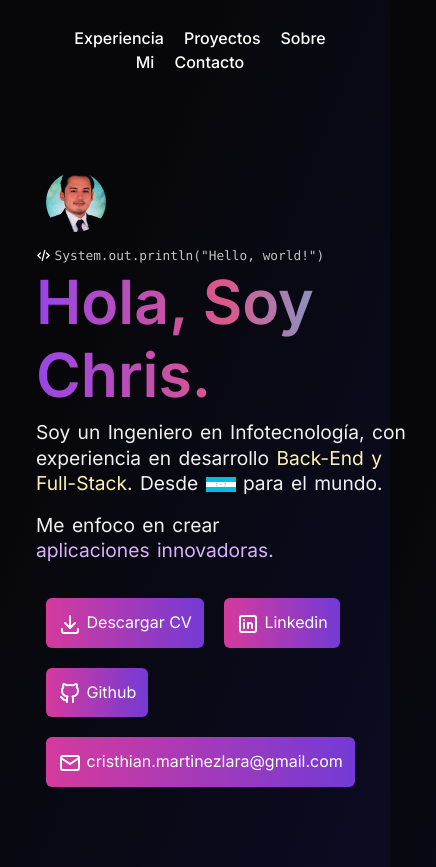
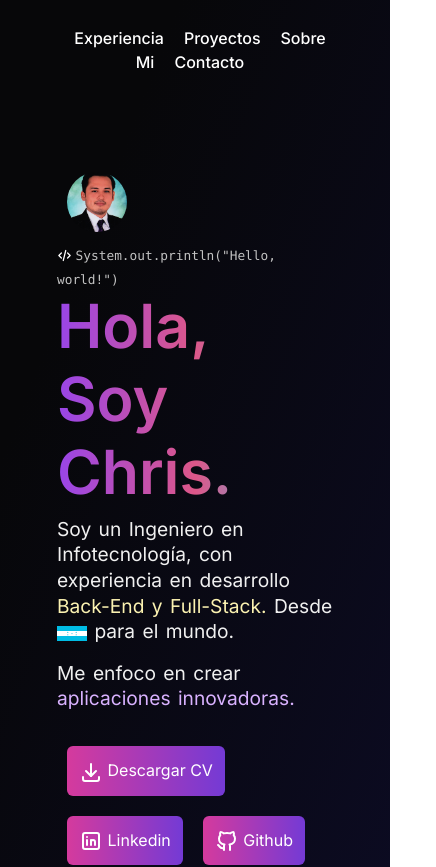
Before and after one commit to chrxsdev/chrisjosuedev-portfolio, a React (Vite) app: page / in a window 390 px wide. Shown: the top 867 px of the page, 436 px wide, since content can reach past the window. Built offline with nearby package versions, Linux system fonts and the light colour scheme.

Commit message:
Width issue fixed

```diff
--- a/src/styles/index.css
+++ b/src/styles/index.css
@@ -262,10 +262,17 @@ body {
 @media screen and (max-width: 767px) {
   body {
     height: 100%;
+    width: 100%;
+  }
+
+  .about-me-photo {
+    width: 280px;
+    height: 280px;
+    margin-left: 20px;
   }
 
   .main-container {
-    width: 400px;
+    width: 300px;
   }
 
   .btn-contact {
```
